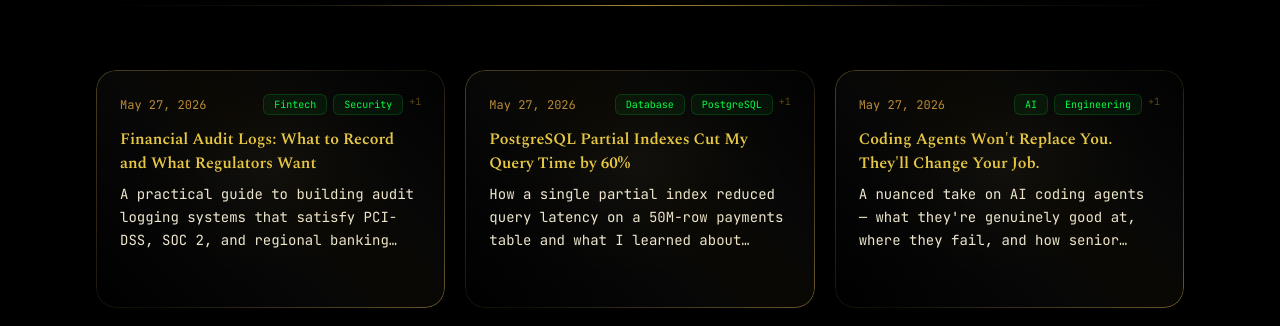
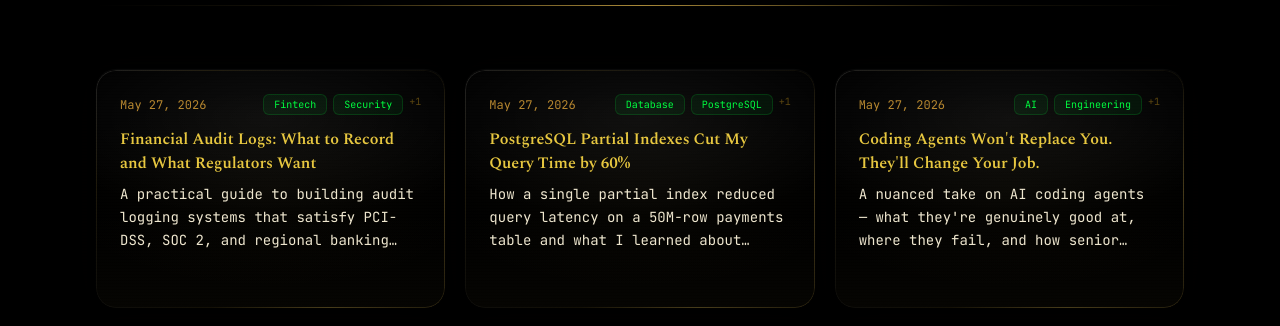
Before and after one commit to cryptorichyrich/biotama-next, a Next.js app: page /biotama-next/blog in a window 1280 px wide. Shown: the part 420-746 px from the top of the page. Built offline with nearby package versions, Linux system fonts and the light colour scheme.

Commit message:
feat: realistic lens glass effect — visionOS multi-layer, Fresnel rim, lens sweep

```diff
--- a/src/app/globals.css
+++ b/src/app/globals.css
@@ -156,43 +156,45 @@ body {
   border-color: var(--color-glass-border-hover);
 }
 
-/* ── Glass Card (Premium — Radial Glow + Shimmer Border) ── */
+/* ── Glass Card (Realistic Lens Effect — visionOS style) ── */
 .glass-card {
   position: relative;
   border-radius: 20px;
   overflow: hidden;
-  background: radial-gradient(
-    ellipse at 50% 40%,
-    rgba(255, 255, 255, 0.04) 0%,
-    rgba(201, 168, 76, 0.02) 30%,
-    transparent 70%
-  );
-  backdrop-filter: blur(28px) saturate(1.2);
-  -webkit-backdrop-filter: blur(28px) saturate(1.2);
+  /* Base glass: amber-tinted with stronger blur */
+  background:
+    /* Layer 1: soft radial glow (light source from top) */
+    radial-gradient(
+      ellipse 120% 70% at 50% 20%,
+      rgba(255, 255, 255, 0.06) 0%,
+      transparent 60%
+    ),
+    /* Layer 2: amber warmth in the center */
+    radial-gradient(
+      ellipse 90% 60% at 50% 50%,
+      rgba(201, 168, 76, 0.04) 0%,
+      transparent 70%
+    ),
+    /* Layer 3: bottom refraction (lens edge thickness) */
+    linear-gradient(
+      180deg,
+      transparent 60%,
+      rgba(201, 168, 76, 0.03) 100%
+    );
+  backdrop-filter: blur(32px) saturate(1.3);
+  -webkit-backdrop-filter: blur(32px) saturate(1.3);
+  box-shadow:
+    /* Fresnel-like edge glow (light catching the lens rim) */
+    0 -1px 1px rgba(255, 255, 255, 0.04),
+    0 1px 2px rgba(0, 0, 0, 0.4),
+    /* Bottom glass thickness shadow */
+    0 4px 8px rgba(0, 0, 0, 0.3),
+    /* Soft ambient glow */
+    0 0 40px rgba(201, 168, 76, 0.02);
   transition: all 0.4s cubic-bezier(0.22, 1, 0.36, 1);
 }
 
-/* ── Random reflection shine sweep on glass cards ── */
-.glass-card::after {
-  content: "";
-  position: absolute;
-  top: -100%;
-  left: -100%;
-  width: 300%;
-  height: 300%;
-  background: linear-gradient(
-    45deg,
-    transparent 30%,
-    rgba(255, 255, 255, 0.03) 45%,
-    rgba(201, 168, 76, 0.05) 50%,
-    rgba(255, 255, 255, 0.03) 55%,
-    transparent 70%
-  );
-  pointer-events: none;
-  animation: glass-shine 8s cubic-bezier(0.22, 1, 0.36, 1) infinite;
-  animation-delay: calc(var(--shine-delay, 0) * 1s);
-}
-
+/* ── Lens border: multi-stop gradient that catches light ── */
 .glass-card::before {
   content: "";
   position: absolute;
@@ -201,9 +203,12 @@ body {
   padding: 1px;
   background: linear-gradient(
     135deg,
-    rgba(201, 168, 76, 0.35) 0%,
-    rgba(201, 168, 76, 0.08) 50%,
-    rgba(201, 168, 76, 0.5) 100%
+    rgba(255, 255, 255, 0.12) 0%,
+    rgba(201, 168, 76, 0.15) 20%,
+    rgba(255, 255, 255, 0.04) 40%,
+    rgba(201, 168, 76, 0.08) 60%,
+    rgba(201, 168, 76, 0.35) 80%,
+    rgba(201, 168, 76, 0.15) 100%
   );
   -webkit-mask: linear-gradient(#fff 0 0) content-box, linear-gradient(#fff 0 0);
   -webkit-mask-composite: xor;
@@ -215,16 +220,53 @@ body {
 .glass-card:hover::before {
   background: linear-gradient(
     135deg,
-    rgba(201, 168, 76, 0.5) 0%,
-    rgba(201, 168, 76, 0.12) 50%,
-    rgba(201, 168, 76, 0.7) 100%
+    rgba(255, 255, 255, 0.18) 0%,
+    rgba(201, 168, 76, 0.25) 20%,
+    rgba(255, 255, 255, 0.06) 40%,
+    rgba(201, 168, 76, 0.12) 60%,
+    rgba(201, 168, 76, 0.5) 80%,
+    rgba(201, 168, 76, 0.25) 100%
   );
+}
+
+/* ── Lens reflection sweep (like light gliding across a camera lens) ── */
+.glass-card::after {
+  content: "";
+  position: absolute;
+  inset: 0;
+  border-radius: 20px;
+  background: linear-gradient(
+    105deg,
+    transparent 30%,
+    rgba(255, 255, 255, 0.04) 38%,
+    rgba(255, 255, 255, 0.06) 42%,
+    rgba(201, 168, 76, 0.04) 45%,
+    rgba(255, 255, 255, 0.04) 48%,
+    transparent 55%
+  );
+  background-size: 300% 100%;
+  background-position: 100% 0;
+  pointer-events: none;
+  transition: none;
+  animation: lens-sweep 8s cubic-bezier(0.22, 1, 0.36, 1) infinite;
+  animation-delay: calc(var(--shine-delay, 0) * 1s);
+}
+
+@keyframes lens-sweep {
+  0% { background-position: 200% 0; opacity: 0; }
+  5% { opacity: 1; }
+  20% { background-position: -100% 0; }
+  25% { opacity: 0; }
+  100% { opacity: 0; }
 }
 
 .glass-card:hover {
   box-shadow:
-    0 0 30px var(--color-gold-subtle),
-    0 0 60px var(--color-gold-mist);
+    0 -1px 2px rgba(255, 255, 255, 0.06),
+    0 2px 4px rgba(0, 0, 0, 0.5),
+    0 8px 16px rgba(0, 0, 0, 0.4),
+    0 0 40px var(--color-gold-subtle),
+    0 0 80px var(--color-gold-mist);
 }
 
 /* ── Glass Surface (Apple-style, very subtle) ── */
@@ -409,12 +451,7 @@ body {
   100% { transform: translateY(100vh); }
 }
 
-/* ── Glass shine reflection sweep ── */
-@keyframes glass-shine {
-  0% { transform: translateX(-100%) translateY(-100%) rotate(0deg); }
-  20% { transform: translateX(10%) translateY(10%) rotate(0deg); }
-  100% { transform: translateX(10%) translateY(10%) rotate(0deg); }
-}
+/* ── Glass shine reflection sweep replaced by lens-sweep above ── */
 
 .crt-scanline::after {
   content: "";
```
